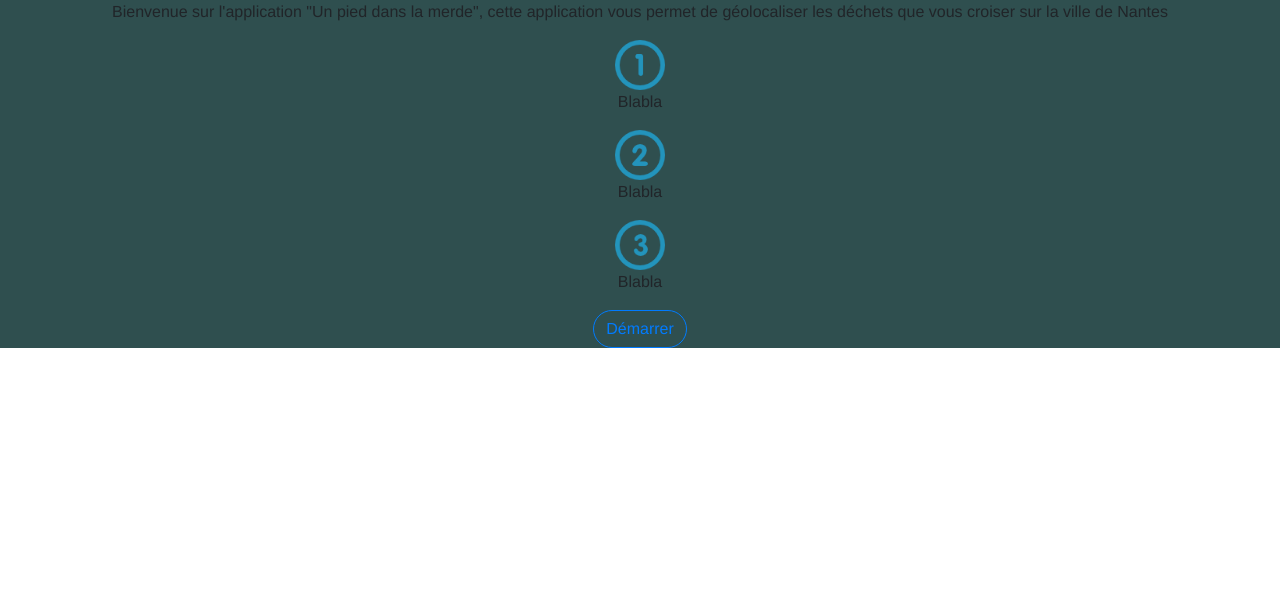
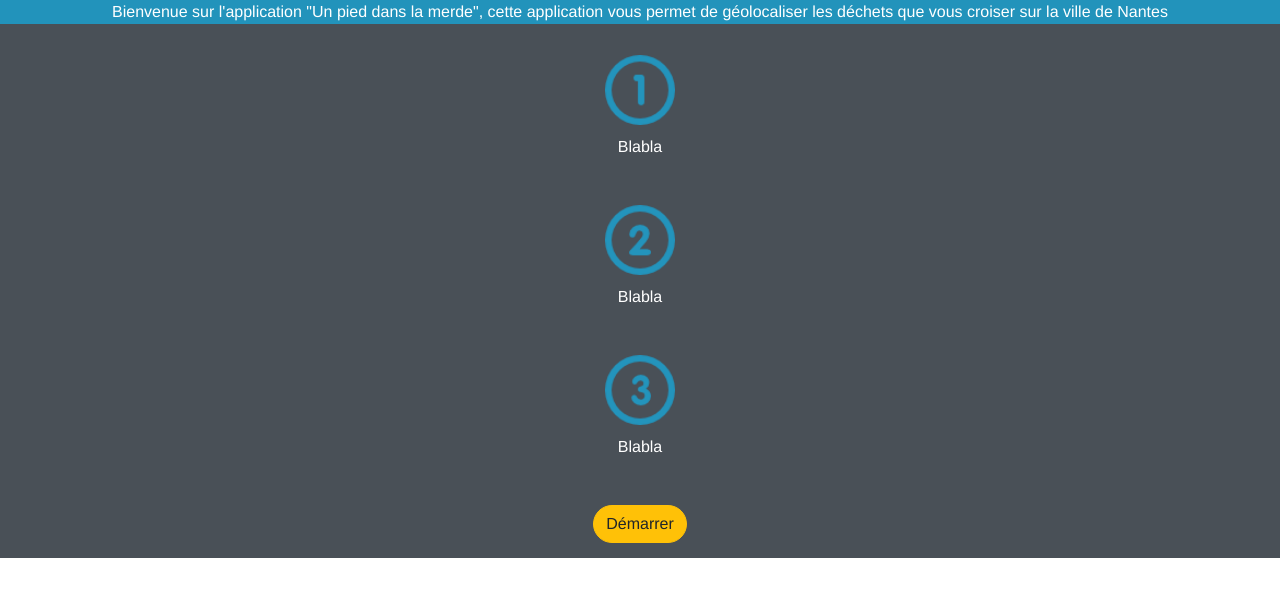
Before and after one commit to BarbierAlexis/Hackathon-Noel-, a Vue app in the folder hackathon_noel/: page / in a window 1280 px wide. Shown: the top 596 px of the page. Built offline with nearby package versions, Linux system fonts and the light colour scheme.

Commit message:
Add style

```diff
--- a/hackathon_noel/src/App.vue
+++ b/hackathon_noel/src/App.vue
@@ -27,6 +27,7 @@ export default {
   -webkit-font-smoothing: antialiased;
   -moz-osx-font-smoothing: grayscale;
   text-align: center;
-  background-color: #2F4F4F;
+  background-color: #495057;
+  color: #FFFFFF;
 }
 </style>
--- a/hackathon_noel/src/components/Description.vue
+++ b/hackathon_noel/src/components/Description.vue
@@ -3,26 +3,26 @@
   <div >
     <div v-if="latitude && longitude">
       <Form />
-      <Button @click="Return">Return</Button>
+      <b-button pill variant="warning" @click="Return">Retour</b-button>
     </div>
     <div v-else>
-      <p>Bienvenue sur l'application "Un pied dans la merde", cette application vous permet de géolocaliser les déchets que vous croiser sur la ville de Nantes </p>
+      <p class="text">Bienvenue sur l'application "Un pied dans la merde", cette application vous permet de géolocaliser les déchets que vous croiser sur la ville de Nantes </p>
       <div class="Cards">
-        <div>
+        <div class="Card">
           <img alt="Number1" src="../assets/number1.png">
           <p>Blabla</p>
         </div>
-        <div>
+        <div class="Card">
           <img alt="Number2" src="../assets/number2.png">
           <p>Blabla</p>
         </div>
-        <div>
+        <div class="Card">
           <img alt="Number3" src="../assets/number3.png">
           <p>Blabla</p>
         </div>
       </div>
       <div>
-      <b-button pill variant="outline-primary" @click="Geo">Démarrer</b-button>
+      <b-button class="btn" pill variant="warning" @click="Geo">Démarrer</b-button>
       </div>
     </div>
   </div>
@@ -30,6 +30,10 @@
 
 <script>
 import Form from './Form'
+import { library } from '@fortawesome/fontawesome-svg-core'
+import { faUserSecret } from '@fortawesome/free-solid-svg-icons'
+
+library.add(faUserSecret)
 
 export default {
   name: 'Description',
@@ -71,8 +75,19 @@ export default {
     justify-content: center;
     align-items: center;
   }
-  .Cards img{
-    height: 50px;
+  .Card img{
+    height: 70px;
+    margin-bottom: 10px;
+  }
+  .Card{
+    margin: 15px;
+  }
+
+  .btn{
+    margin: 15px;
+  }
+  .text{
+    background-color:#2293bb;
   }
 
 </style>
```
Also changed, not shown: hackathon_noel/package.json (+7 -4 lines), 1 other file (tests, documents, lock files or other folders).
